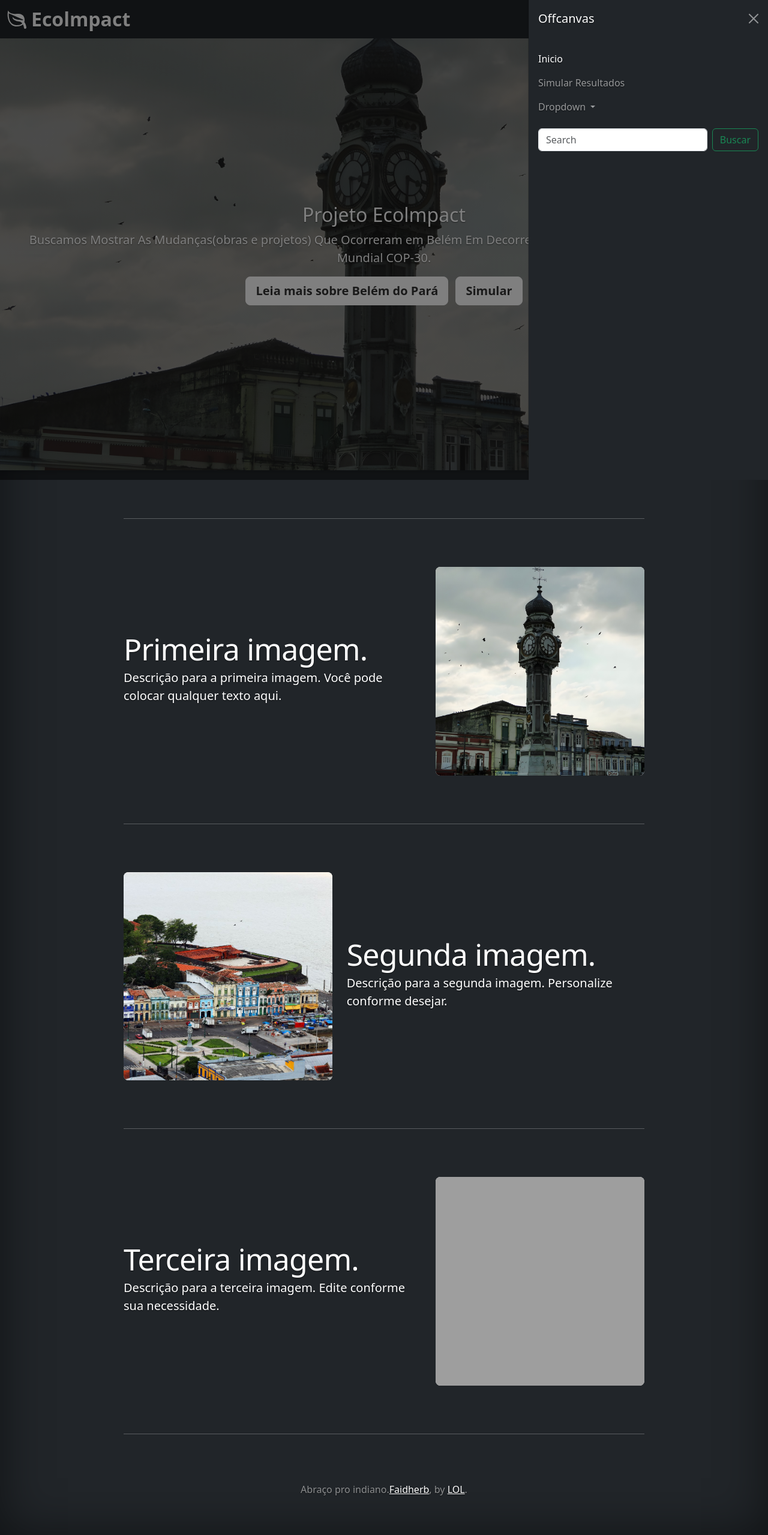
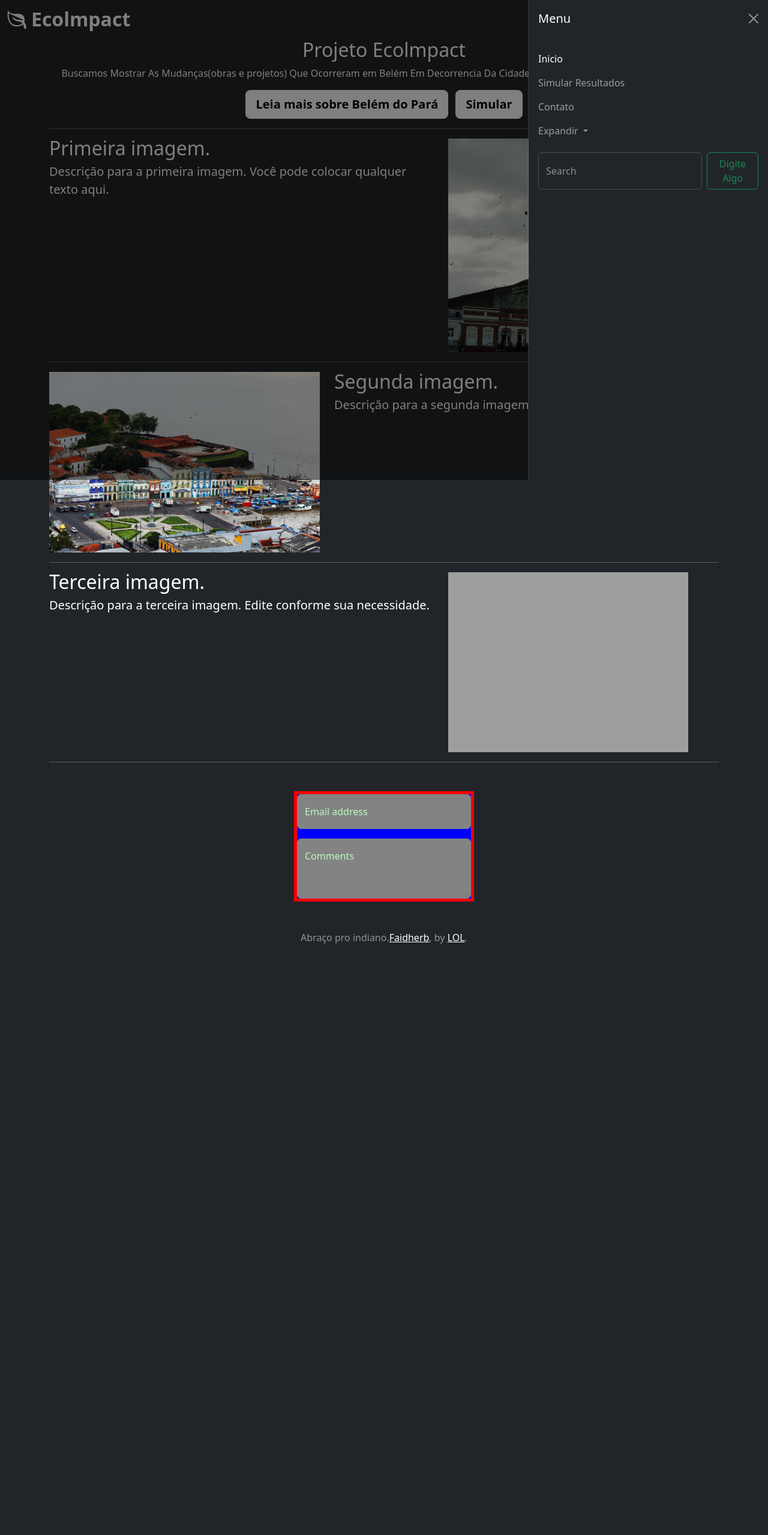
Before and after one commit to D-camara/EcoImpact, a Django app: page / in a window 1280 px wide, after a click that opens the changed part. Shown: the whole page at 60% size. After the commit the page ends 1573 px from the top, so only its background shows below. Run offline with Django 5.2, Linux system fonts and the light colour scheme; grey boxes are pictures that could not be loaded.

Commit message:
Feat: tentei adicionar uma aba de comentarios
nao deu 100 porcento certo xd

```diff
--- a/static/css/cover.css
+++ b/static/css/cover.css
@@ -1,212 +1,34 @@
-/* Descrição maior na hero-section */
-.hero-desc {
-  font-size: 1.25rem;
-  font-weight: 400;
-}
-body {
-  padding-top: 0;
-  padding-bottom: 3rem;
-  color: var(--bs-body-color);
-  background: var(--bs-body-bg);
+/* ... (código CSS anterior até a linha 211) ... */
+
+/* ===== Estilo Exclusivo para o Formulário de Comentários ===== */
+
+/* 1. Centraliza o container do formulário */
+.login-form-container {
+  display: flex;
+  justify-content: center;
+  margin-top: 3rem;
+  margin-bottom: 3rem;
 }
 
-.featurette-divider {
-  margin: 5rem 0;
+/* 2. Define a largura e o estilo do formulário para teste */
+#comment-form {
+  width: 100%;
+  max-width: 300px; /* << LARGURA DESEJADA */
+
+  /* Teste visual */
+  border: 5px solid red !important;
+  background-color: blue !important;
 }
 
-.featurette-heading {
-  letter-spacing: -.05rem;
+/* 3. Estiliza os campos DENTRO do formulário */
+#comment-form .form-control {
+  background-color: #838383 !important;
+  color: #fff !important;
+  border-color: #838383 !important;
+  box-shadow: none !important;
 }
 
-@media (min-width: 40em) {
-  .featurette-heading {
-    font-size: 50px;
-  }
+/* 4. Estiliza os labels DENTRO do formulário */
+#comment-form .form-floating label {
+  color: #b9fbc0;
 }
-
-@media (min-width: 62em) {
-  .featurette-heading {
-    margin-top: 7rem;
-  }
-}
-
-/* Ajuste para as imagens ficarem responsivas e centralizadas */
-.featurette-image {
-  width: 100%;
-  max-width: 500px;
-  height: auto;
-  aspect-ratio: 1/1;
-  object-fit: cover;
-  background: #e9ecef;
-  display: block;
-  margin-left: auto;
-  margin-right: auto;
-  border-radius: 8px;
-}
-
-@media (max-width: 767.98px) {
-  .featurette-image {
-    max-width: 90vw;
-    aspect-ratio: 1/1;
-  }
-}
-/* Remove o espaçamento inferior do header para aproximar o hero-section */
-header.mb-auto {
-  margin-bottom: 1rem !important;
-}
-/* Hero section full width com imagem de fundo */
-.hero-section {
-  width: 100vw;
-  min-height: 90vh;
-  background: linear-gradient(rgba(44,44,44,0.5), rgba(44,44,44,0.5)), url('/static/img/belem1.jpg') center center/cover no-repeat;
-  display: flex;
-  align-items: center;
-  justify-content: center;
-  margin-left: calc(-50vw + 50%);
-  margin-right: calc(-50vw + 50%);
-  border-radius: 0;
-  box-shadow: 0 2px 8px rgba(0,0,0,0.2);
-  padding: 2rem 1rem;
-  box-sizing: border-box;
-  text-align: center;
-}
-
-@media (max-width: 767.98px) {
-  .hero-section {
-    min-height: 40vh;
-    padding: 2rem 0.5rem;
-  }
-  .hero-section h2 {
-    font-size: 2rem;
-  }
-  .hero-section p {
-    font-size: 1rem;
-  }
-  .hero-section .btn {
-    width: 100%;
-    margin-bottom: 0.5rem;
-  }
-  .featurette-divider {
-    margin: 2rem 0;
-  }
-  .featurette-heading {
-    font-size: 1.5rem;
-    margin-top: 1rem;
-  }
-  .row.featurette {
-    flex-direction: column !important;
-    text-align: center;
-  }
-  .row.featurette > div {
-    margin-bottom: 1rem;
-  }
-}
-
-.nav-scroller {
-  position: relative;
-  z-index: 2;
-  height: 2.75rem;
-  overflow-y: hidden;
-}
-
-.nav-scroller .nav {
-  display: flex;
-  flex-wrap: nowrap;
-  padding-bottom: 1rem;
-  margin-top: -1px;
-  overflow-x: auto;
-  text-align: center;
-  white-space: nowrap;
-  -webkit-overflow-scrolling: touch;
-}
-
-.btn-bd-primary {
-  --bd-violet-bg: #712cf9;
-  --bd-violet-rgb: 112.520718, 44.062154, 249.437846;
-  --bs-btn-font-weight: 600;
-  --bs-btn-color: var(--bs-white);
-  --bs-btn-bg: var(--bd-violet-bg);
-  --bs-btn-border-color: var(--bd-violet-bg);
-  --bs-btn-hover-color: var(--bs-white);
-  --bs-btn-hover-bg: #6528e0;
-  --bs-btn-hover-border-color: #6528e0;
-  --bs-btn-focus-shadow-rgb: var(--bd-violet-rgb);
-  --bs-btn-active-color: var(--bs-btn-hover-color);
-  --bs-btn-active-bg: #5a23c8;
-  --bs-btn-active-border-color: #5a23c8;
-}
-
-.bd-mode-toggle {
-  z-index: 1500;
-}
-
-.bd-mode-toggle .bi {
-  width: 1em;
-  height: 1em;
-}
-
-.bd-mode-toggle .dropdown-menu .active .bi {
-  display: block !important;
-}
-/*
- * Globals
- */
-
-
-/* Custom default button */
-.btn-light,
-.btn-light:hover,
-.btn-light:focus {
-  color: #333;
-  text-shadow: none; /* Prevent inheritance from `body` */
-}
-
-
-/*
- * Base structure
- */
-
-body {
-  text-shadow: 0 .05rem .1rem rgba(0, 0, 0, .5);
-  box-shadow: inset 0 0 5rem rgba(0, 0, 0, .5);
-}
-
-
-/* Container responsivo para marketing */
-.container.marketing {
-  max-width: 900px;
-  margin: 0 auto;
-  padding-left: 1rem;
-  padding-right: 1rem;
-  box-sizing: border-box;
-}
-
-body {
-  overflow-x: hidden;
-}
-
-
-/*
- * Header
- */
-
-.nav-masthead .nav-link {
-  color: rgba(255, 255, 255, .5);
-  border-bottom: .25rem solid transparent;
-}
-
-.nav-masthead .nav-link:hover,
-.nav-masthead .nav-link:focus {
-  border-bottom-color: rgba(114, 114, 114, 0.25);
-}
-
-.nav-masthead .nav-link + .nav-link {
-  margin-left: 1rem;
-}
-
-.nav-masthead .active {
-  color: #fff;
-  border-bottom-color: #fff;
-}
-
-/*# sourceMappingURL=cover.css.map */
--- a/templates/base.html
+++ b/templates/base.html
@@ -1,6 +1,6 @@
 {% load static %}
 <!DOCTYPE html>
-<html lang="en" class="h-100" data-bs-theme="auto">
+<html lang="en" class="h-100" data-bs-theme="dark">
 
 <head>
     <meta charset="utf-8">
@@ -12,7 +12,6 @@
     <link rel="canonical" href="https://getbootstrap.com/docs/5.3/examples/cover/">
     <script src="../assets/js/color-modes.js"></script>
     <link href="https://cdn.jsdelivr.net/npm/bootstrap@5.3.0/dist/css/bootstrap.min.css" rel="stylesheet">
-    <meta name="theme-color" content="#712cf9">
     <link href="{% static 'css/cover.css' %}" rel="stylesheet">
 </head>
 
@@ -49,7 +48,7 @@
             <div class="offcanvas offcanvas-end text-bg-dark" tabindex="-1" id="offcanvasNavbarDark"
                 aria-labelledby="offcanvasNavbarDarkLabel">
                 <div class="offcanvas-header">
-                    <h5 class="offcanvas-title" id="offcanvasNavbarDarkLabel">Offcanvas</h5>
+                    <h5 class="offcanvas-title" id="offcanvasNavbarDarkLabel">Menu</h5>
                     <button type="button" class="btn-close btn-close-white" data-bs-dismiss="offcanvas"
                         aria-label="Close"></button>
                 </div>
@@ -61,10 +60,13 @@
                         <li class="nav-item">
                             <a class="nav-link" href="#">Simular Resultados</a>
                         </li>
+                         <li class="nav-item">
+                            <a class="nav-link" href="#">Contato</a>
+                        </li>
                         <li class="nav-item dropdown">
                             <a class="nav-link dropdown-toggle" href="#" role="button" data-bs-toggle="dropdown"
                                 aria-expanded="false">
-                                Dropdown
+                                Expandir
                             </a>
                             <ul class="dropdown-menu">
                                 <li><a class="dropdown-item" href="#">Action</a></li>
@@ -76,7 +78,7 @@
                     </ul>
                     <form class="d-flex mt-3" role="search">
                         <input class="form-control me-2" type="search" placeholder="Search" aria-label="Search">
-                        <button class="btn btn-outline-success" type="submit">Buscar</button>
+                        <button class="btn btn-outline-success" type="submit">Digite Algo</button>
                     </form>
                 </div>
             </div>
@@ -124,6 +126,18 @@
             </div>
             <hr class="featurette-divider">
         </div>
+        <div class="login-form-container">
+          <form class="login-form" id="comment-form">
+            <div class="form-floating mb-3">
+              <input type="email" class="form-control" id="floatingInput" placeholder="name@example.com">
+              <label for="floatingInput">Email address</label>
+            </div>
+            <div class="form-floating">
+              <textarea class="form-control" placeholder="Leave a comment here" id="floatingTextarea2" style="height: 100px"></textarea>
+              <label for="floatingTextarea2">Comments</label>
+            </div>
+          </form>
+        </div>
     </main>
     <footer class="mt-auto text-white-50 text-center">
         <p>Abraço pro indiano.<a href="https://getbootstrap.com/" class="text-white">Faidherb</a>, by <a href="https://x.com/mdo" class="text-white">LOL</a>.</p>
```
